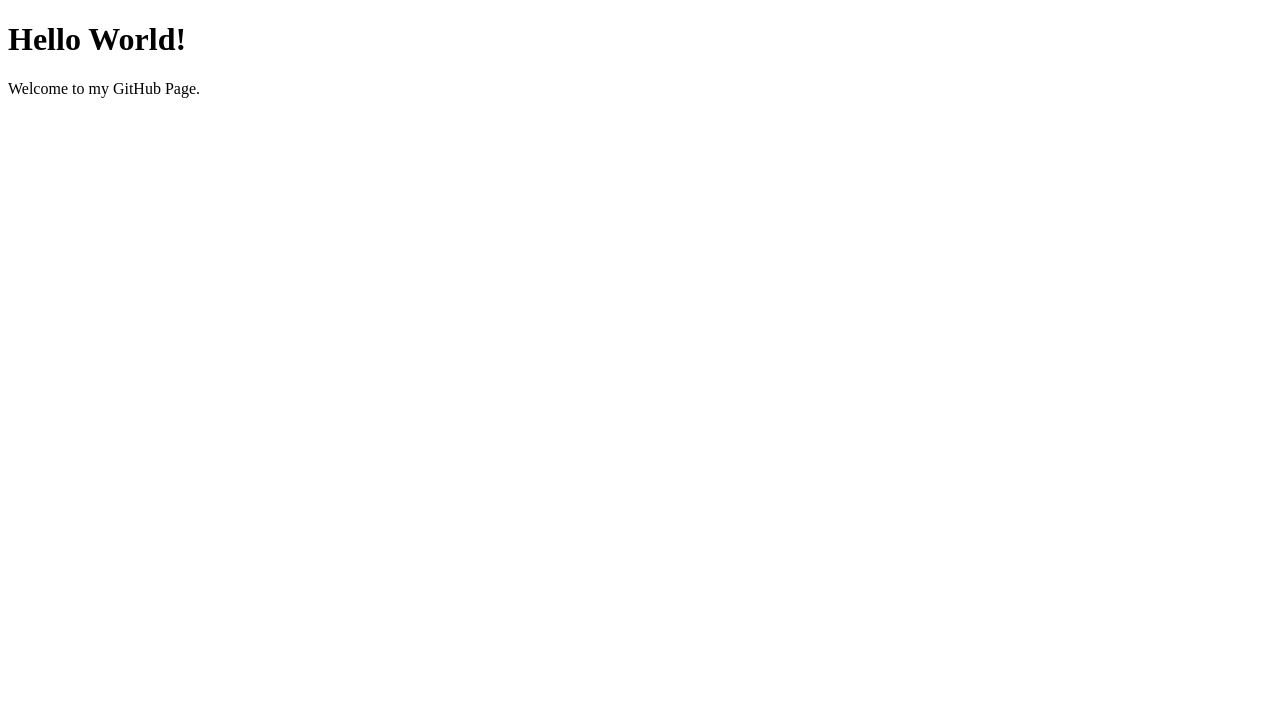
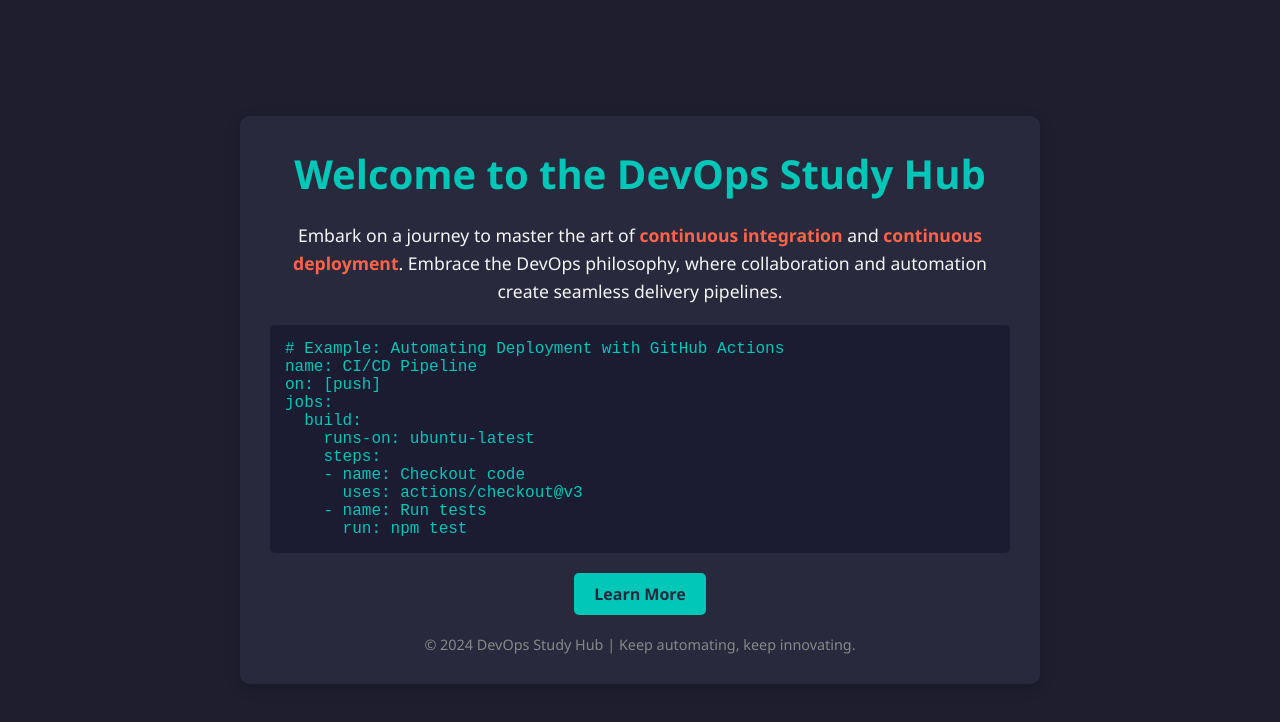
Before and after one commit to jmsmarques/my-github-page, a plain HTML site: page index.html in a window 1280 px wide. Drawn offline with Linux system fonts and the light colour scheme.

Commit message:
updating page

```diff
--- a/index.html
+++ b/index.html
@@ -1,10 +1,111 @@
 <!DOCTYPE html>
-<html>
+<html lang="en">
 <head>
-    <title>GitHub Pages with Actions</title>
+    <meta charset="UTF-8">
+    <meta http-equiv="X-UA-Compatible" content="IE=edge">
+    <meta name="viewport" content="width=device-width, initial-scale=1.0">
+    <title>DevOps Study Hub</title>
+    <style>
+        * {
+            box-sizing: border-box;
+            margin: 0;
+            padding: 0;
+            font-family: 'Segoe UI', Tahoma, Geneva, Verdana, sans-serif;
+        }
+
+        body {
+            background-color: #1e1e2f;
+            color: #f5f5f5;
+            display: flex;
+            justify-content: center;
+            align-items: center;
+            height: 100vh;
+            padding: 20px;
+        }
+
+        .container {
+            max-width: 800px;
+            background: #28293d;
+            border-radius: 10px;
+            box-shadow: 0 4px 15px rgba(0, 0, 0, 0.2);
+            padding: 30px;
+            text-align: center;
+        }
+
+        h1 {
+            font-size: 2.5rem;
+            color: #00c7b7;
+            margin-bottom: 20px;
+        }
+
+        p {
+            font-size: 1.1rem;
+            line-height: 1.6;
+            margin-bottom: 20px;
+        }
+
+        .code-snippet {
+            background-color: #1b1b32;
+            color: #00c7b7;
+            padding: 15px;
+            border-radius: 5px;
+            font-family: 'Courier New', Courier, monospace;
+            text-align: left;
+            margin: 20px 0;
+        }
+
+        .btn {
+            display: inline-block;
+            background-color: #00c7b7;
+            color: #28293d;
+            text-decoration: none;
+            padding: 10px 20px;
+            border-radius: 5px;
+            font-weight: bold;
+            transition: background-color 0.3s;
+        }
+
+        .btn:hover {
+            background-color: #019d8a;
+        }
+
+        .footer {
+            margin-top: 20px;
+            font-size: 0.9rem;
+            color: #888;
+        }
+
+        .highlight {
+            color: #ff6347;
+            font-weight: bold;
+        }
+    </style>
 </head>
 <body>
-    <h1>Hello World!</h1>
-    <p>Welcome to my GitHub Page.</p>
+    <div class="container">
+        <h1>Welcome to the DevOps Study Hub</h1>
+        <p>
+            Embark on a journey to master the art of <span class="highlight">continuous integration</span>
+            and <span class="highlight">continuous deployment</span>. Embrace the DevOps philosophy,
+            where collaboration and automation create seamless delivery pipelines.
+        </p>
+        <div class="code-snippet">
+            # Example: Automating Deployment with GitHub Actions<br>
+            name: CI/CD Pipeline<br>
+            on: [push]<br>
+            jobs:<br>
+            &nbsp;&nbsp;build:<br>
+            &nbsp;&nbsp;&nbsp;&nbsp;runs-on: ubuntu-latest<br>
+            &nbsp;&nbsp;&nbsp;&nbsp;steps:<br>
+            &nbsp;&nbsp;&nbsp;&nbsp;- name: Checkout code<br>
+            &nbsp;&nbsp;&nbsp;&nbsp;&nbsp;&nbsp;uses: actions/checkout@v3<br>
+            &nbsp;&nbsp;&nbsp;&nbsp;- name: Run tests<br>
+            &nbsp;&nbsp;&nbsp;&nbsp;&nbsp;&nbsp;run: npm test
+        </div>
+        <a href="https://github.com" class="btn" target="_blank">Learn More</a>
+        <div class="footer">
+            &copy; 2024 DevOps Study Hub | Keep automating, keep innovating.
+        </div>
+    </div>
 </body>
 </html>
```
